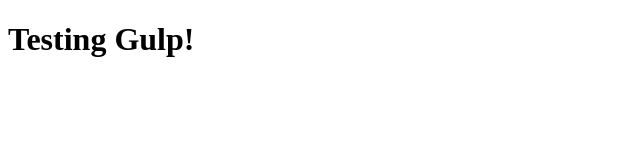
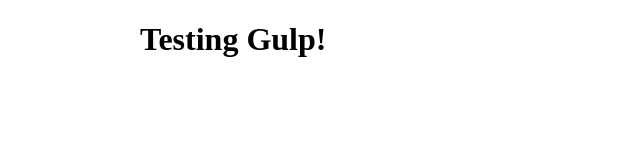
Before and after one commit to jimhunty/quick-gulp-setup, a website: page index.html in a window 1280 px wide. Shown: the whole page, without its empty margins (0-640 px from the left). Drawn offline with Linux system fonts and the light colour scheme.

Commit message:
SASS now live reloading

```diff
--- a/gulpfile.js
+++ b/gulpfile.js
@@ -36,8 +36,8 @@
 });
 
 gulp.task('default', function(){
-	gulp.run('compass');
   gulp.watch(["./**/*", "!./node_modules/**/*"], function(evt){
+    gulp.run('compass');
     gutil.log(gutil.colors.cyan(evt.path), 'changed');
     servers.lr.changed({
       body: {
--- a/index.html
+++ b/index.html
@@ -2,7 +2,7 @@
 <html lang="en">
 <head>
 	<meta charset="UTF-8">
-	<link href="css/main.css" rel="stylesheet" type="text/css" />
+	<link href="temp/main.css" rel="stylesheet" type="text/css" />
 	<title>Gulp Test</title>
 </head>
 <body>
--- a/sass/main.scss
+++ b/sass/main.scss
@@ -1,3 +1,5 @@
 body{
-	background: red;
+	background: white;
+	width:1000px;
+	margin:auto;
 }
```
Also changed, not shown: css/main.css, temp/main.css.
